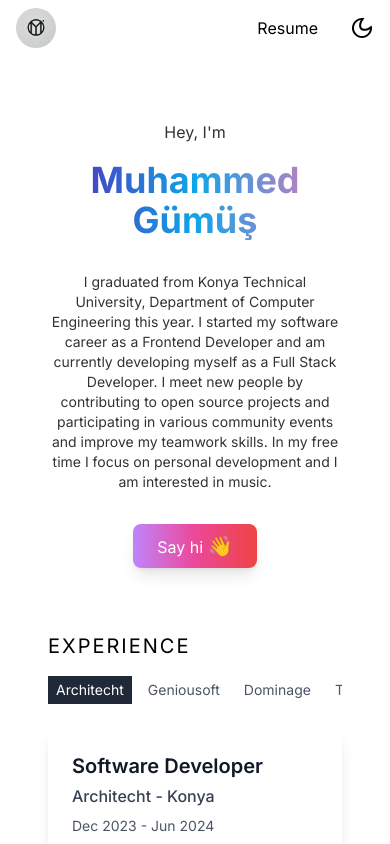
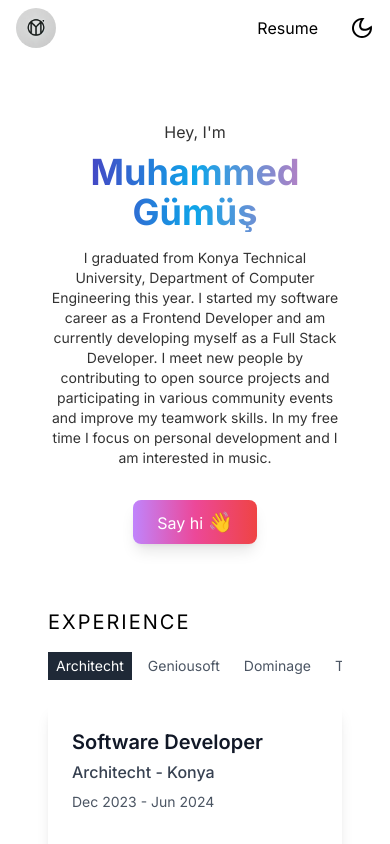
Before and after one commit to muhammed-gumus/portfolio, a Next.js app in the folder new-portfolio/: page / in a window 390 px wide. Shown: the top 844 px of the page. Built offline with nearby package versions, Linux system fonts and the light colour scheme.

Commit message:
push for deployment

```diff
--- a/new-portfolio/components/Banner/index.tsx
+++ b/new-portfolio/components/Banner/index.tsx
@@ -24,10 +24,10 @@ export default function Home() {
   };
 
   return (
-    <div className="flex w-full items-center justify-center md:justify-start mt-24 bg-white dark:bg-black text-black dark:text-white px-4 md:px-8">
+    <div className="flex w-full items-center justify-center md:justify-start mt-24 bg-white dark:bg-black text-black dark:text-white px-4  md:px-8">
       <div className="text-center md:text-left w-full">
-        <h1 className="text-md md:text-lg mb-4 opacity-80">Hey, I&#39;m</h1>
-        <h1 className="text-4xl md:text-6xl font-bold bg-gradient-to-r from-violet-800 via-sky-500 to-pink-400 inline-block text-transparent bg-clip-text mb-8">
+        <h1 className="text-md md:text-lg md:mb-4 mb-2 opacity-80">Hey, I&#39;m</h1>
+        <h1 className="text-4xl md:text-6xl font-bold bg-gradient-to-r from-violet-800 via-sky-500 to-pink-400 inline-block text-transparent bg-clip-text md:mb-8 mb-4">
           Muhammed Gümüş
         </h1>
 
```
